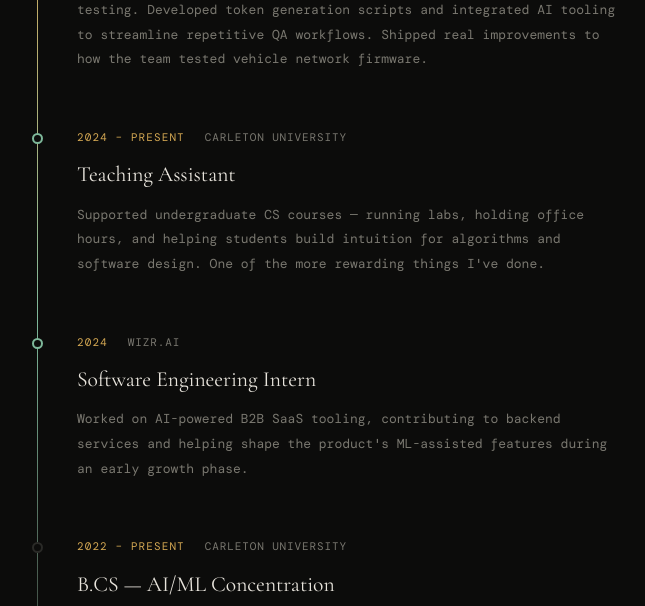
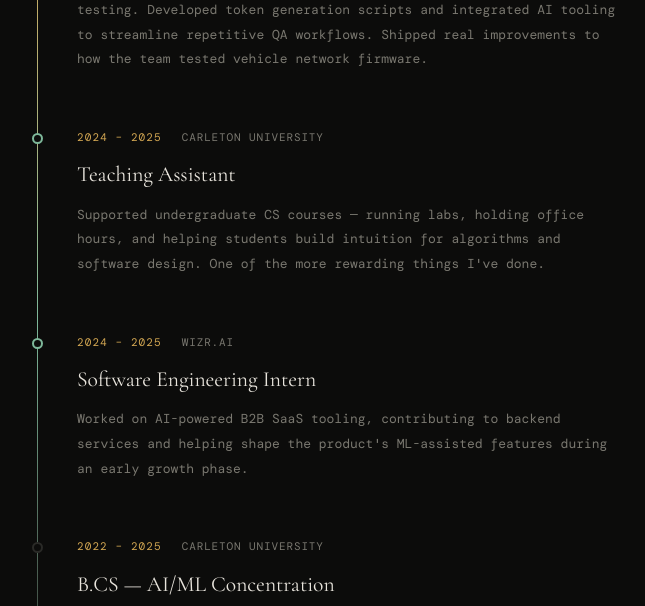
Before and after one commit to raz3rbla8e/my-portfolio, a Next.js app: page / in a window 1280 px wide. Shown: the part 2600-3206 px from the top of the page, without its empty margins (11-656 px from the left). Built offline with nearby package versions, Linux system fonts and the light colour scheme; a web font is replaced by a local one.

Commit message:
update dates

```diff
--- a/src/components/Journey.tsx
+++ b/src/components/Journey.tsx
@@ -9,21 +9,21 @@ const timeline = [
     dotColor: 'border-accent',
   },
   {
-    date: '2024 – Present',
+    date: '2024 – 2025',
     company: 'Carleton University',
     role: 'Teaching Assistant',
     desc: "Supported undergraduate CS courses — running labs, holding office hours, and helping students build intuition for algorithms and software design. One of the more rewarding things I've done.",
     dotColor: 'border-teal',
   },
   {
-    date: '2024',
+    date: '2024 – 2025',
     company: 'Wizr.ai',
     role: 'Software Engineering Intern',
     desc: "Worked on AI-powered B2B SaaS tooling, contributing to backend services and helping shape the product's ML-assisted features during an early growth phase.",
     dotColor: 'border-teal',
   },
   {
-    date: '2022 – Present',
+    date: '2022 – 2025',
     company: 'Carleton University',
     role: 'B.CS — AI/ML Concentration',
     desc: 'Coursework spanning machine learning, algorithms, embedded systems, and software engineering. Building a strong foundation while shipping real-world projects on the side.',
```
